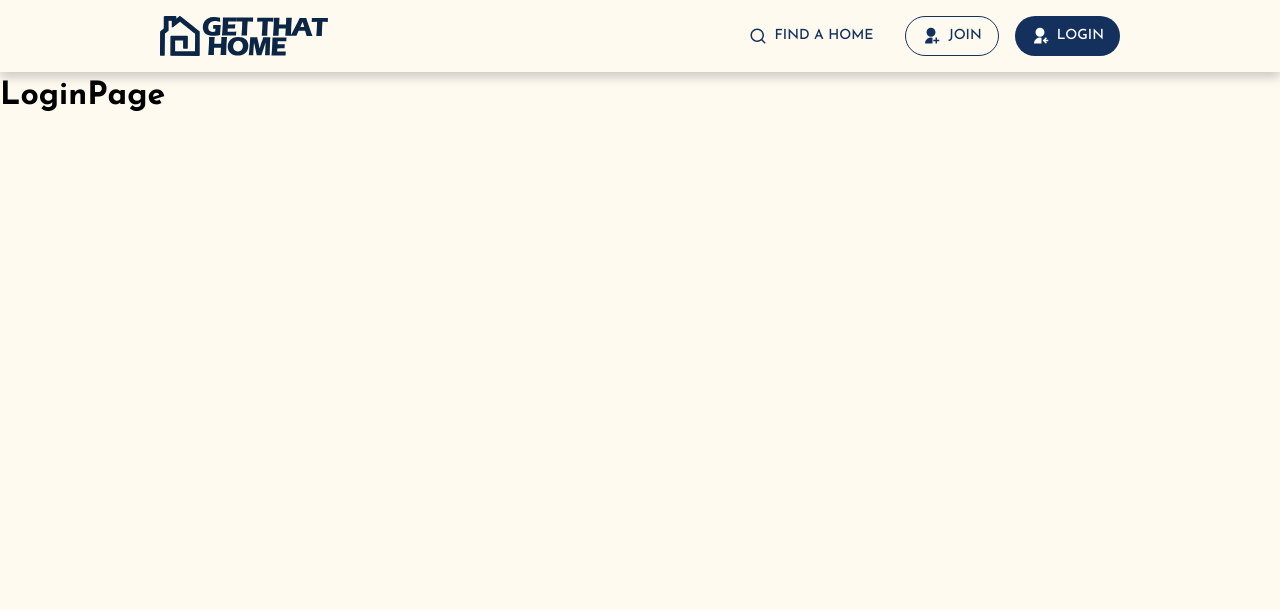
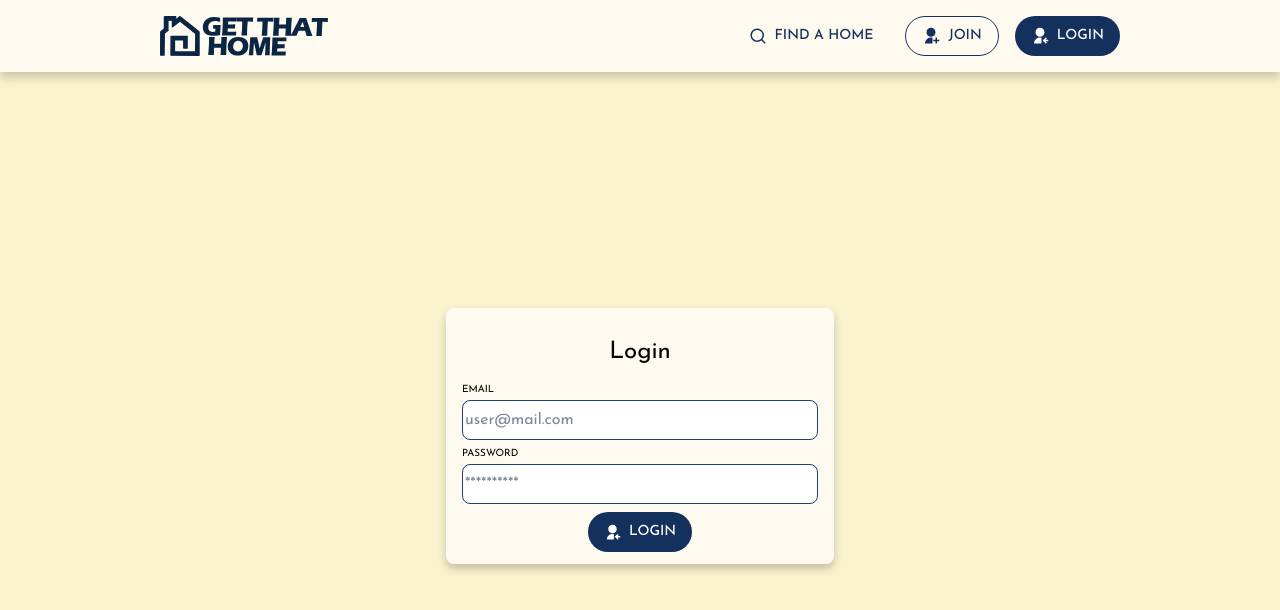
Before and after one commit to dave98/get-that-home-frontend, a React (Create React App) app: page /login in a window 1280 px wide. Shown: the top 610 px of the page. Built offline with nearby package versions, Linux system fonts and the light colour scheme.

Commit message:
Add: Input & login page

```diff
--- a/src/App.js
+++ b/src/App.js
@@ -11,6 +11,7 @@ const MainWrapper = styled.div`
   height: 100vh;
   width: 100vw;
   overflow: hidden;
+  scroll-behavior: smooth;
 `;
 
 const App = () => {
--- /dev/null
+++ b/src/components/Input/index.js
@@ -0,0 +1,2 @@
+import Input from "./input";
+export default Input;
--- /dev/null
+++ b/src/components/Input/input.js
@@ -0,0 +1,36 @@
+import { Container, ErrorMessage, InputBox, Label } from "./style";
+
+const Input = ({
+  type,
+  label = "",
+  value,
+  onChange,
+  placeholder,
+  error,
+  isTouched,
+  isValid,
+  onBlur,
+  ...props
+}) => {
+  const globalName = label.toLocaleLowerCase().replace(/ /g, "_");
+
+  return (
+    <Container>
+      <Label htmlFor={globalName}>{label}</Label>
+      <InputBox
+        type={type || "text"}
+        id={globalName}
+        name={globalName}
+        value={value}
+        onBlur={onBlur}
+        onChange={onChange}
+        placeholder={placeholder}
+        isValid={isValid}
+        {...props}
+      />
+      {error && isTouched && <ErrorMessage>{error}</ErrorMessage>}
+    </Container>
+  );
+};
+
+export default Input;
--- /dev/null
+++ b/src/components/Input/style.js
@@ -0,0 +1,36 @@
+import styled from "styled-components";
+import { colors, typography } from "../../style";
+import { fonts } from "../../style/typography";
+
+export const Container = styled.div`
+  display: flex;
+  flex-direction: column;
+  width: 100%;
+  gap: 4px;
+  margin-bottom: 0.5rem;
+`;
+export const Label = styled.label`
+  width: 100%;
+  border: none;
+  box-sizing: border-box;
+  color: ${colors.grays.dark}
+  font-family: ${fonts.secondary};
+  ${typography.others.overline}
+  ${typography.weight[400]}
+`;
+export const InputBox = styled.input`
+  width: 100%;
+  box-sizing: border-box;
+  border: 1px solid ${colors.blues.light};
+  border-radius: 8px;
+  backgorund: ${colors.white};
+  height: 40px;
+  color: ${colors.grays.dark}
+  display: flex;
+  flex-direction: row;
+  align-items: center;
+  &::placeholder{
+    color: ${colors.grays.light}
+  }
+`;
+export const ErrorMessage = styled.p``;
--- a/src/components/typography.js
+++ b/src/components/typography.js
@@ -3,7 +3,7 @@ import { fonts, typography } from "../style/typography";
 
 export const Text = styled.p`
   font-family: ${fonts.secondary};
-  ${(props) => typography.subtitle[props.size] || typography.subtitle.md};
+  ${(props) => typography.body[props.size] || typography.subtitle.md};
   font-weight: ${(props) => props.weight || "400"};
   color: ${(props) => props.color || "inherit"};
 `;
--- a/src/pages/login-page.js
+++ b/src/pages/login-page.js
@@ -1,7 +1,53 @@
+import styled from "@emotion/styled";
+import { RiUserReceived2Fill } from "react-icons/ri";
+import Button from "../components/Button/button";
+import { typography } from "../style";
+import { colors } from "../style/colors";
+import Input from "../components/Input";
+
+const LoginPageWrapper = styled.div`
+  display: flex;
+  flex-direction: column;
+  background-color: ${colors.background.regular};
+  height: 100vh;
+  width: 100vw;
+  align-items: center;
+  justify-content: center;
+`;
+
+const LoginForm = styled.form`
+  display: flex;
+  flex-direction: column;
+  background-color: ${colors.background.light};
+  height: 256px;
+  width: 388px;
+  border-radius: 8px;
+  align-items: center;
+  justify-content: center;
+  padding: 0px 1rem;
+  box-shadow: 0px 5px 8px rgba(0, 0, 0, 0.2);
+`;
+
+const LoginTitle = styled.h1`
+  ${typography.head.sm}
+  ${typography.weight[400]}
+  color: ${colors.black};
+  margin: 1rem;
+  cursor: default;
+`;
+
 const LoginPage = () => {
   return (
     <>
-      <h1>LoginPage</h1>
+      <LoginPageWrapper>
+        <LoginForm>
+          <LoginTitle>Login</LoginTitle>
+          <Input label="EMAIL" placeholder={"user@mail.com"} type="email" />
+          <Input label="PASSWORD" placeholder={"**********"} type="password" />
+
+          <Button lefticon={<RiUserReceived2Fill size={17} />}>LOGIN</Button>
+        </LoginForm>
+      </LoginPageWrapper>
     </>
   );
 };
--- /dev/null
+++ b/src/style/index.js
@@ -0,0 +1,5 @@
+import { colors } from "./colors";
+import { typography } from "./typography";
+import { global, reset } from "./global";
+
+export { colors, typography, global, reset };
--- a/src/style/typography.js
+++ b/src/style/typography.js
@@ -57,7 +57,7 @@ export const typography = {
     `,
     overline: `
     font-size: 10px;
-    line-height: 16px;
+    line-height: 12px;
     `,
   },
   weight: {
```
